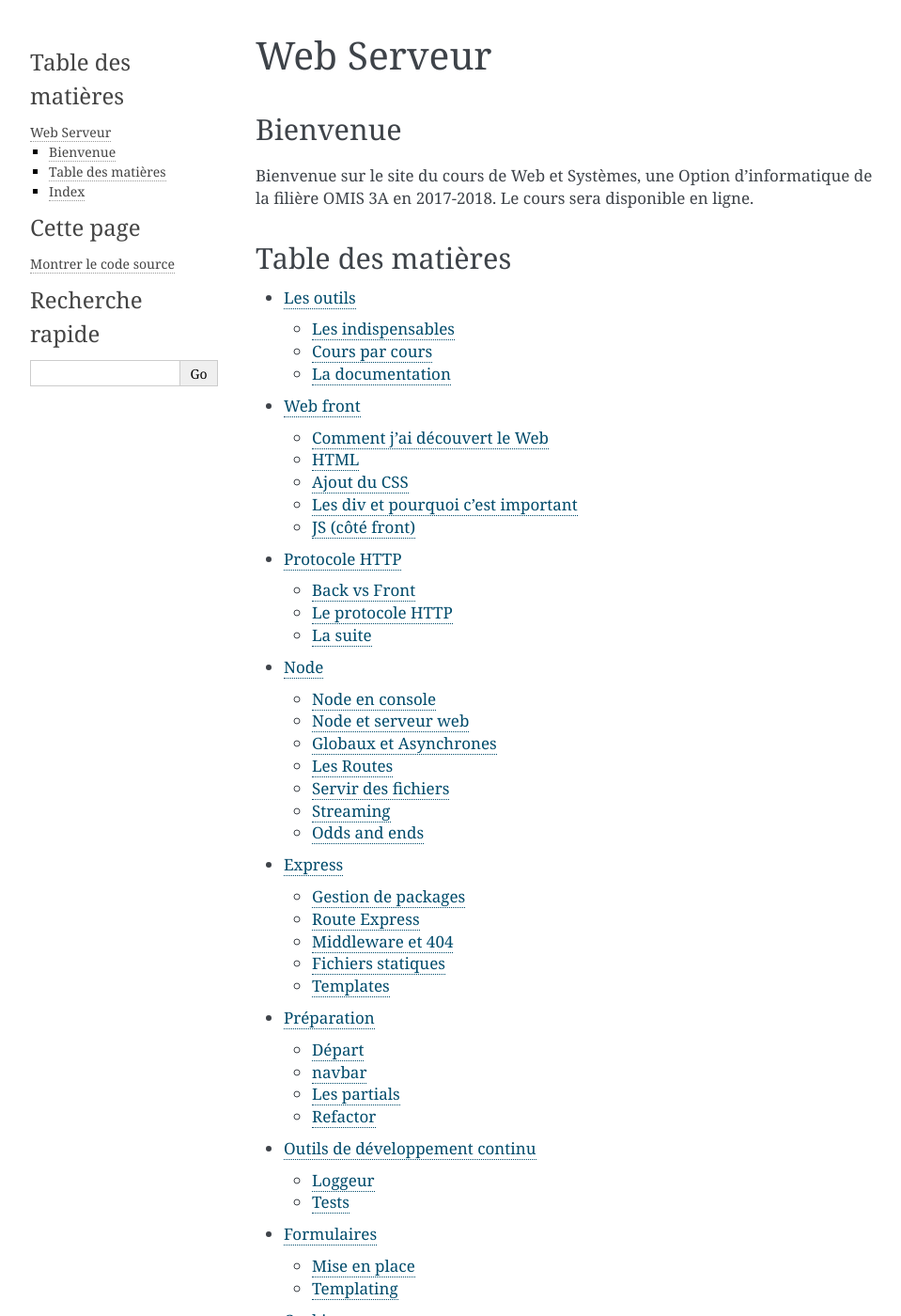
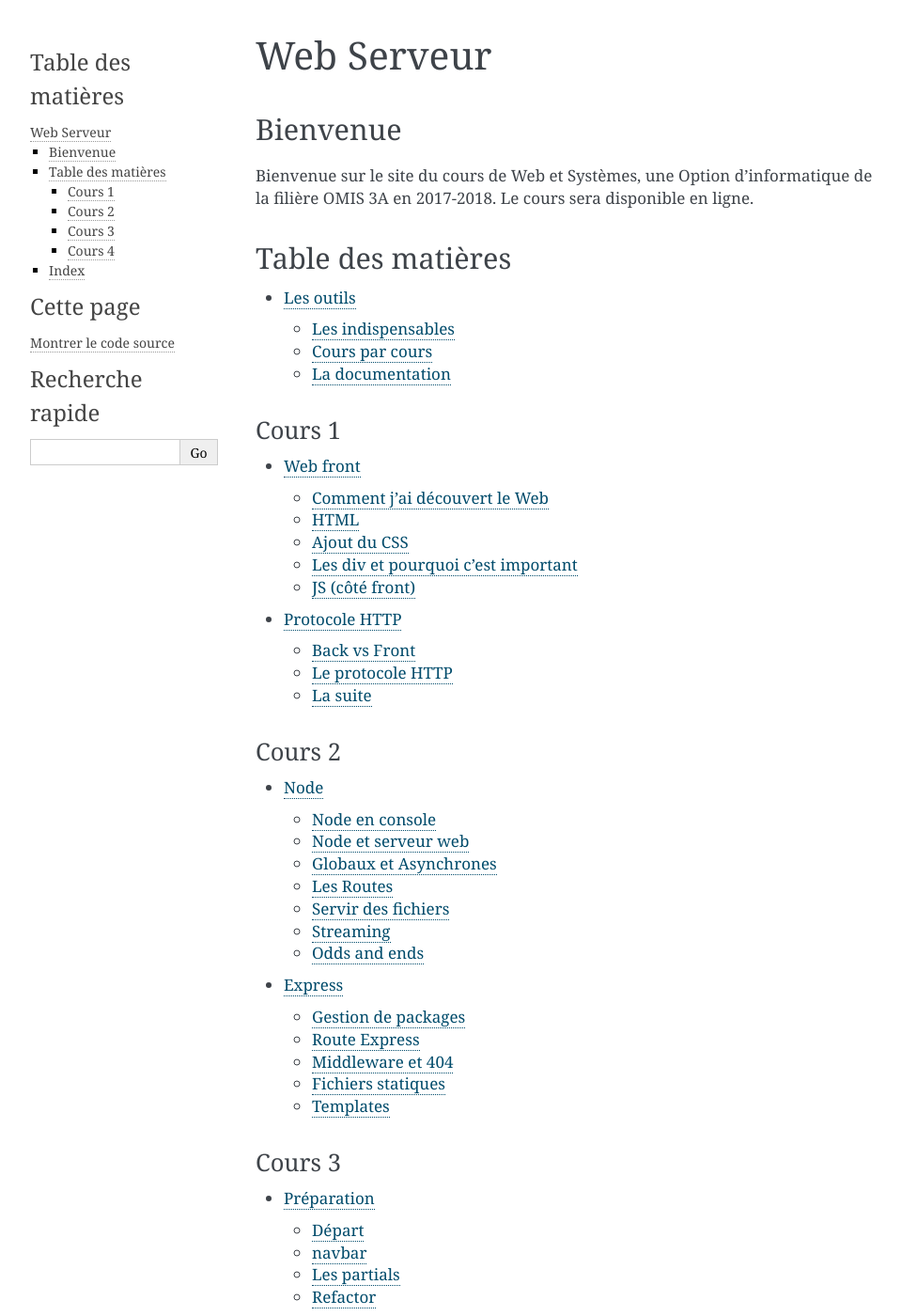
Before and after one commit to FrancoisBrucker/web_serveur, a Sphinx documentation site: the page built from source/index.rst, in a window 1280 px wide and 1400 px high. Shown: the whole window at 94% size, without its empty margins (148-1107 px from the left). Built offline with Sphinx 7.4.7, drawn with Linux system fonts in a browser that asks for light colours.

Commit message:
Thomas : Changement de l'indexation des fichiers en découpage par cours.

```diff
--- a/source/index.rst
+++ b/source/index.rst
@@ -22,22 +22,46 @@ Table des matières
    :maxdepth: 2
 
    outils
-   cours_1_1_1_web_front
-   cours_1_1_2_web_http
-   cours_1_2_node
-   cours_1_3_express
 
-   cours_2_1_1_preparation
-   cours_2_1_2_outils
+Cours 1
+^^^^^^^
 
-   cours_2_2_1_formulaires
-   cours_2_2_2_cookies
-   cours_2_2_3_post_et_json
+.. toctree::
+    :maxdepth: 2
 
-   cours_2_3_1_crud
-   cours_2_3_2_webstorage
+    cours_1_1_web_front
+    cours_1_2_web_http
 
-   cours_3_1_identification
+Cours 2
+^^^^^^^
+
+.. toctree::
+    :maxdepth: 2
+
+    cours_2_1_node
+    cours_2_2_express
+
+Cours 3
+^^^^^^^
+
+.. toctree::
+    :maxdepth: 2
+
+    cours_3_1_1_preparation
+    cours_3_1_2_outils
+    cours_3_2_1_formulaires
+    cours_3_2_2_cookies
+
+Cours 4
+^^^^^^^
+.. toctree::
+    :maxdepth: 2
+
+    cours_4_2_3_post_et_json
+    cours_4_3_1_crud
+    cours_4_3_2_webstorage
+    cours_4_1_identification
+
 
 *****
 Index
```
Also changed, not shown: source/cours_1_1_web_front.rst (renamed from source/cours_1_1_1_web_front.rst), source/cours_1_2_web_http.rst (renamed from source/cours_1_1_2_web_http.rst), source/cours_2_1_node.rst (renamed from source/cours_1_2_node.rst), source/cours_2_2_express.rst (renamed from source/cours_1_3_express.rst), source/cours_3_1_1_preparation.rst (renamed from source/cours_2_1_1_preparation.rst), source/cours_3_1_2_outils.rst (renamed from source/cours_2_1_2_outils.rst), source/cours_3_2_1_formulaires.rst (renamed from source/cours_2_2_1_formulaires.rst), source/cours_3_2_2_cookies.rst (renamed from source/cours_2_2_2_cookies.rst), source/cours_4_1_identification.rst (renamed from source/cours_3_1_identification.rst), source/cours_4_2_3_post_et_json.rst (renamed from source/cours_2_2_3_post_et_json.rst), source/cours_4_3_1_crud.rst (renamed from source/cours_2_3_1_crud.rst), source/cours_4_3_2_webstorage.rst (renamed from source/cours_2_3_2_webstorage.rst).
